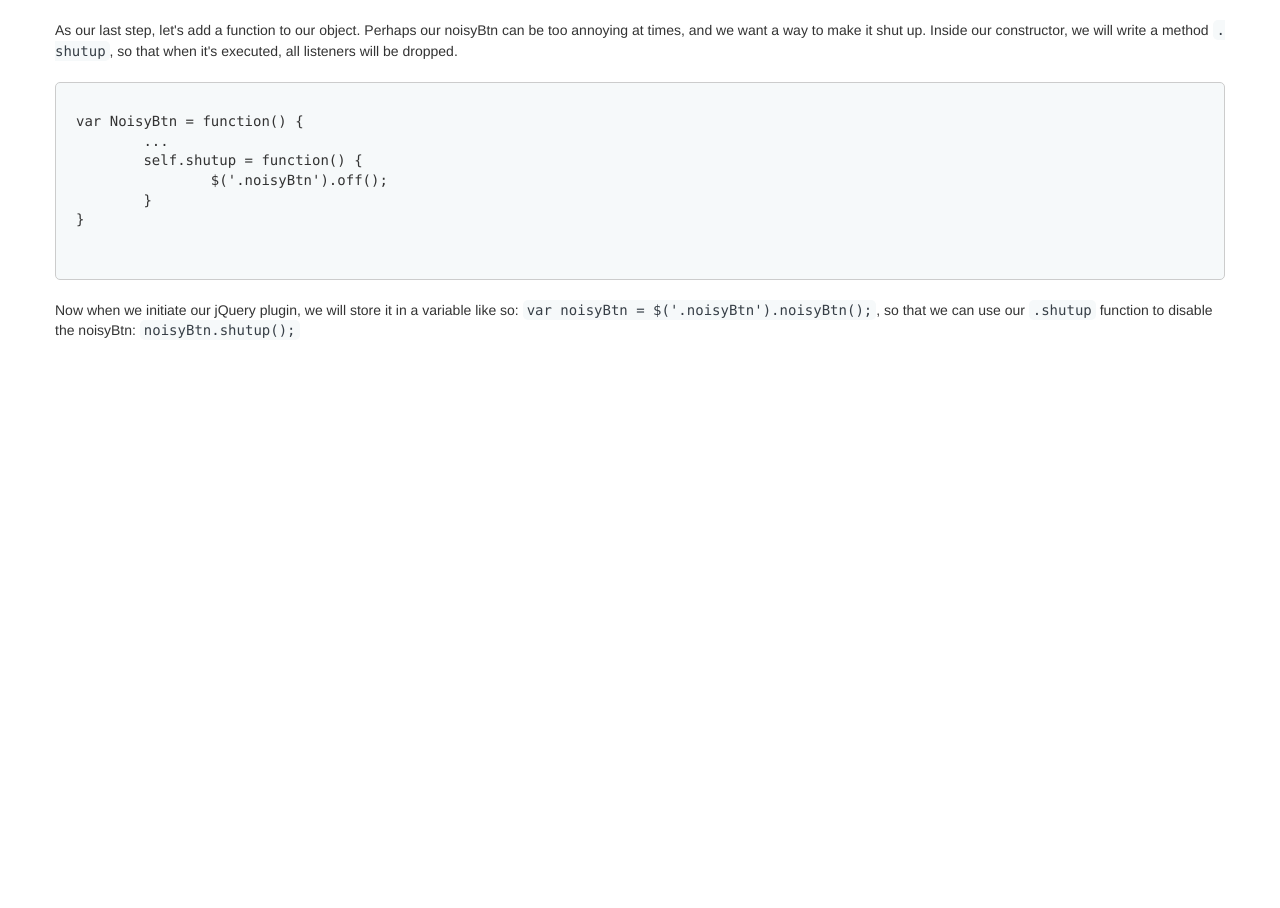
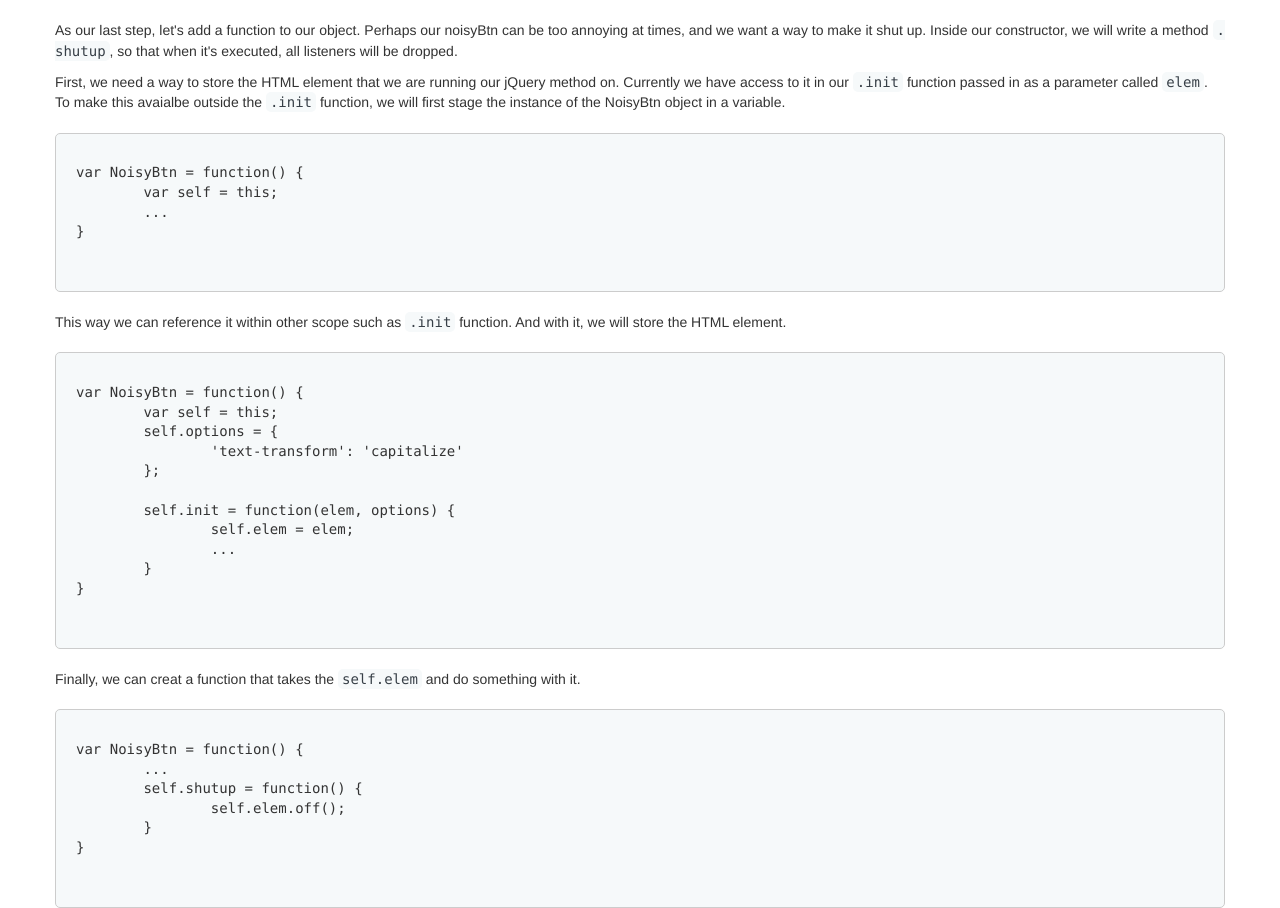
Before and after one commit to fiffty/noisyBtn, a plain HTML site: page index.html in a window 1280 px wide. Shown: the part 4337-5245 px from the top of the page. Before the commit the page ends 4688 px from the top, so only its background shows below. Drawn offline with nearby package versions, Linux system fonts and the light colour scheme.

Commit message:
fixing text

```diff
--- a/index.html
+++ b/index.html
@@ -177,7 +177,7 @@ var NoisyBtn = function() {
 		'text-transform': 'capitalize'
 	};
 
-	self.init = function(elem, options) {
+	this.init = function(elem, options) {
 		$.extend(this.options, options);
 		elem.css(this.options);
 		elem.hover(function(){
@@ -192,12 +192,38 @@ var NoisyBtn = function() {
 				</code>
 			</pre>
 			<p>As our last step, let's add a function to our object. Perhaps our noisyBtn can be too annoying at times, and we want a way to make it shut up. Inside our constructor, we will write a method <code>.shutup</code>, so that when it's executed, all listeners will be dropped.</p>
+			<p>First, we need a way to store the HTML element that we are running our jQuery method on. Currently we have access to it in our <code>.init</code> function passed in as a parameter called <code>elem</code>. To make this avaialbe outside the <code>.init</code> function, we will first stage the instance of the NoisyBtn object in a variable.</p>
+			<pre>
+				<code>
+var NoisyBtn = function() {
+	var self = this;
+	...
+}
+				</code>
+			</pre>
+			<p>This way we can reference it within other scope such as <code>.init</code> function. And with it, we will store the HTML element.</p>
+			<pre>
+				<code>
+var NoisyBtn = function() {
+	var self = this;
+	self.options = {
+		'text-transform': 'capitalize'
+	};
+
+	self.init = function(elem, options) {
+		self.elem = elem;
+		...
+	}
+}
+				</code>
+			</pre>
+			<p>Finally, we can creat a function that takes the <code>self.elem</code> and do something with it.</p>
 			<pre>
 				<code>
 var NoisyBtn = function() {
 	...
 	self.shutup = function() {
-		$('.noisyBtn').off();
+		self.elem.off();
 	}
 }
 				</code>
--- a/noisyBtn.js
+++ b/noisyBtn.js
@@ -9,6 +9,8 @@
 
 
 		self.init = function(elem, options) {
+			self.elem = elem;
+
 			$.extend(self.options, options);
 			elem.css(self.options);
 			elem.hover(function(){
@@ -22,7 +24,7 @@
 		}
 
 		self.shutup = function() {
-			$('.noisyBtn').off();
+			self.elem.off();
 		}
 	}
 
```
Also changed, not shown: 1 other file.
